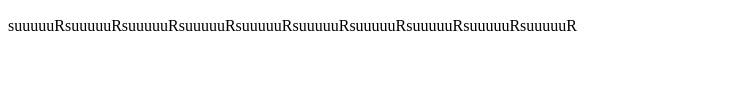
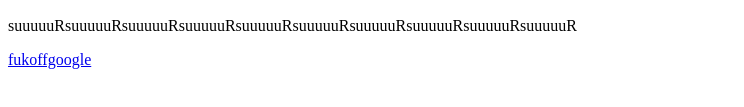
Before and after one commit to arkin95/arkin95.github.io, a plain HTML site: page index.html in a window 1280 px wide. Shown: the part 219-326 px from the top of the page, without its empty margins (0-744 px from the left). Drawn offline with Linux system fonts and the light colour scheme.

Commit message:
Update index.html

```diff
--- a/index.html
+++ b/index.html
@@ -8,5 +8,6 @@
  <p>suuuuuRsuuuuuRsuuuuuRsuuuuuRsuuuuuRsuuuuuRsuuuuuRsuuuuuRsuuuuuRsuuuuuRsuuuuuRsuuuuuR.</p>
  <h2>suuuuuRsuuuuuRsuuuuuRsuuuuuRsuuuuuR</h2>
  <p>suuuuuRsuuuuuRsuuuuuRsuuuuuRsuuuuuRsuuuuuRsuuuuuRsuuuuuRsuuuuuRsuuuuuR</p>
+ <a href="https://arkin95.github.io//">fukoffgoogle</a>
 </body>
 </html>
```
